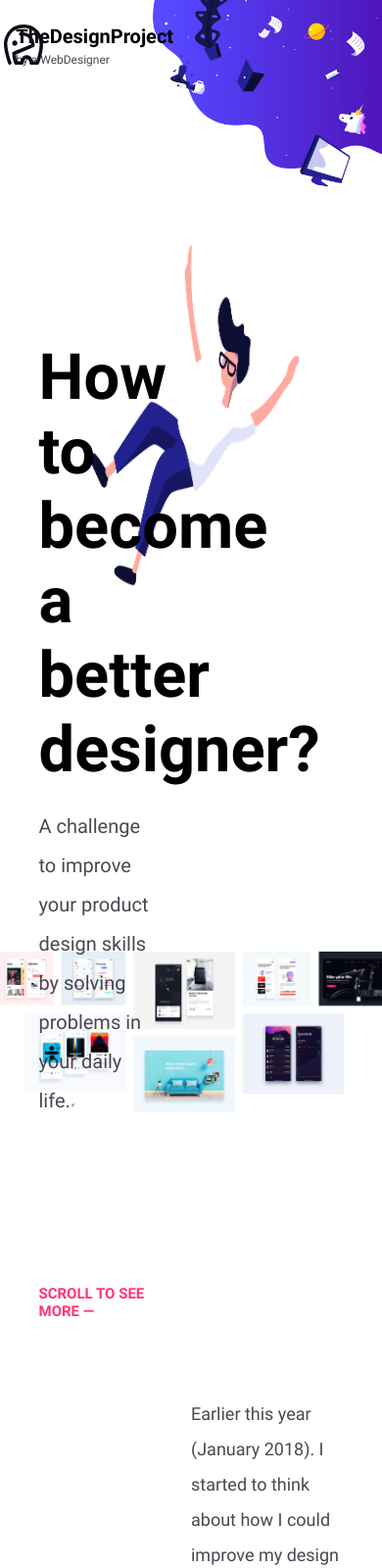
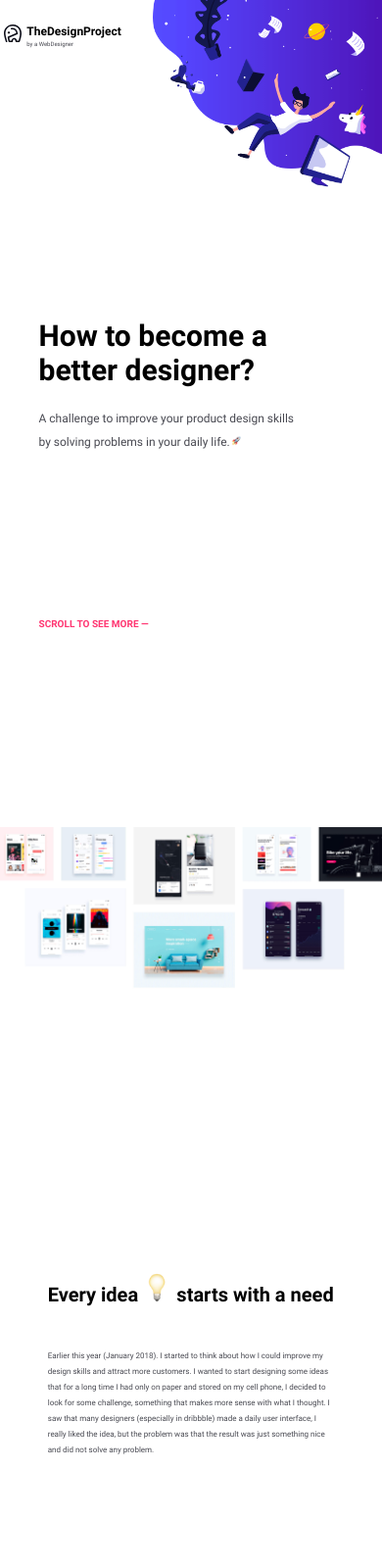
Before and after one commit to Elisaatnam/ProjectDesignerChallenge, a plain HTML site: page index.html in a window 390 px wide. Shown: the top 1600 px of the page at 98% size. Drawn offline with Linux system fonts and the light colour scheme.

Commit message:
media queries and optimizations

```diff
--- a/assets/css/style.css
+++ b/assets/css/style.css
@@ -143,7 +143,7 @@ a {
 
 /* HEADER */
 header {
-    height: 100vh;
+    min-height: 100vh;
     position: relative;
 }
 
@@ -199,7 +199,6 @@ nav div {
 
 /* SECTION .intro */
 .intro {
-    /* border: 1px solid black; */
     width: 40vw;
     margin: 0 0 0 5vw;
     padding: 2rem;
@@ -209,13 +208,13 @@ nav div {
 
 /* SECTION .gallery */
 .gallery {
-    height: 100vh;
+    min-height: 100vh;
     padding: 15vh 0;
 }
 
 /* SECTION .split */
 .split {
-    height: 70vh ;
+    min-height: 70vh ;
     display: flex;
     justify-content: space-between;
     align-items: center;
@@ -287,3 +286,210 @@ input[type="submit"] {
 input[type="submit"]:hover {
     background: linear-gradient(90deg, rgba(255,53,113,1) 25%, rgba(60,48,255,1) 100%);
 }
+
+/* MEDIA QUERIES */
+@media only screen and (max-width: 768px) {
+    /* GENERAL STYLES */
+    .emoji {
+        width: 10%;
+        height: auto;
+    }
+
+    h1 {
+        font-size: 4rem;
+    }
+
+    h2 {
+        font-size: 3rem;
+    }
+
+    h3 {
+        font-size: 1.6rem;
+    }
+
+    h4, p {
+        font-size: 1.4rem;
+    }
+
+    nav div p {
+        font-size: 1rem;
+    }
+
+    .intro p:first-of-type, .ready p {
+        font-size: 1.6rem;
+    }
+
+    .number {
+        font-size: 4rem;
+    }
+
+    .intro a {
+        font-size: 1.2rem;
+    }
+
+    /* HEADER */
+    .illustration-ppl {
+        height: 35vh;
+        top: 2vh;
+    }
+
+    /* NAV */
+    nav img {
+        width: 2.25rem;
+    }
+
+    nav div {
+        margin-left: 4vw;
+    }
+
+    /* SECTION .intro */
+    .intro {
+        width: 60vw;
+    }
+
+    /* HEADER ENDE */
+
+    /* SECTION .gallery */
+    .gallery {
+        padding: 5vh 0 0 0;
+        min-height: 50vh;
+    }
+
+    /* SECTION .split */
+    .split {
+        min-height: 45vh ;
+    }
+
+    /* INPUTS */
+input {
+    width: 45vw;
+}
+
+input[type="email"] {
+    font-size: 1.5rem;
+}
+
+input[type="submit"] {
+    font-size: 1.5rem;
+    width: 15vw;
+    padding: 1.5vh 0;
+}
+}
+
+@media only screen and (max-width: 676px) {
+    /* GENERAL STYLES */
+    main, footer {
+        padding: 0 7,5vw;
+    }
+
+    h1 {
+        font-size: 3rem;
+    }
+
+    h2 {
+        font-size: 2rem;
+    }
+
+    .exception {
+        width: 75vw;
+        margin-bottom: 10vh;
+    }
+
+    h3 {
+        font-size: 1.2rem;
+    }
+
+    h4, p {
+        font-size: 0.8rem;
+    }
+
+    nav div p {
+        font-size: 0.6rem;
+    }
+
+    .intro p:first-of-type, .ready p {
+        font-size: 1.2rem;
+    }
+
+    .number {
+        font-size: 3rem;
+    }
+
+    .intro a {
+        font-size: 1rem;
+    }
+
+    /* HEADER */
+    .illustration-ppl {
+        height: 20vh;
+    }
+
+    /* NAV */
+    nav img {
+        width: 1.8rem;
+    }
+
+    nav div {
+        margin-left: 6vw;
+    }
+
+    /* SECTION .intro */
+    .intro {
+        width: 80vw;
+    }
+
+    /* HEADER ENDE */
+
+    /* SECTION .gallery */
+    .gallery {
+        padding: 0;
+        min-height: 40vh;
+    }
+
+    /* SECTION .split */
+    .split {
+        min-height: 50vh;
+        flex-direction: column;
+        justify-content: center;
+    }
+    .split article {
+        width: 75vw;
+    }
+
+    .split .smaller {
+        width: 75vw;
+    }
+
+    /* SECTION .weeks */
+.weeks {
+    display: flex;
+    flex-direction: column;
+    gap: 20px;
+    margin-bottom: 10vh;
+}
+
+/* SECTION .ready */
+.ready {
+    text-align: center;
+    padding: 0;
+    margin-bottom: 5vh;
+}
+
+/* INPUTS */
+input {
+    display: inline-block;
+    width: 50vw;
+    text-align: center;
+    margin-bottom: 2vh;
+}
+
+input[type="email"] {
+    font-size: 1rem;
+}
+
+input[type="submit"] {
+    font-size: 1rem;
+    width: 15vw;
+    padding: 1.5vh 0;
+}
+}
```
Also changed, not shown: 1 other file.
